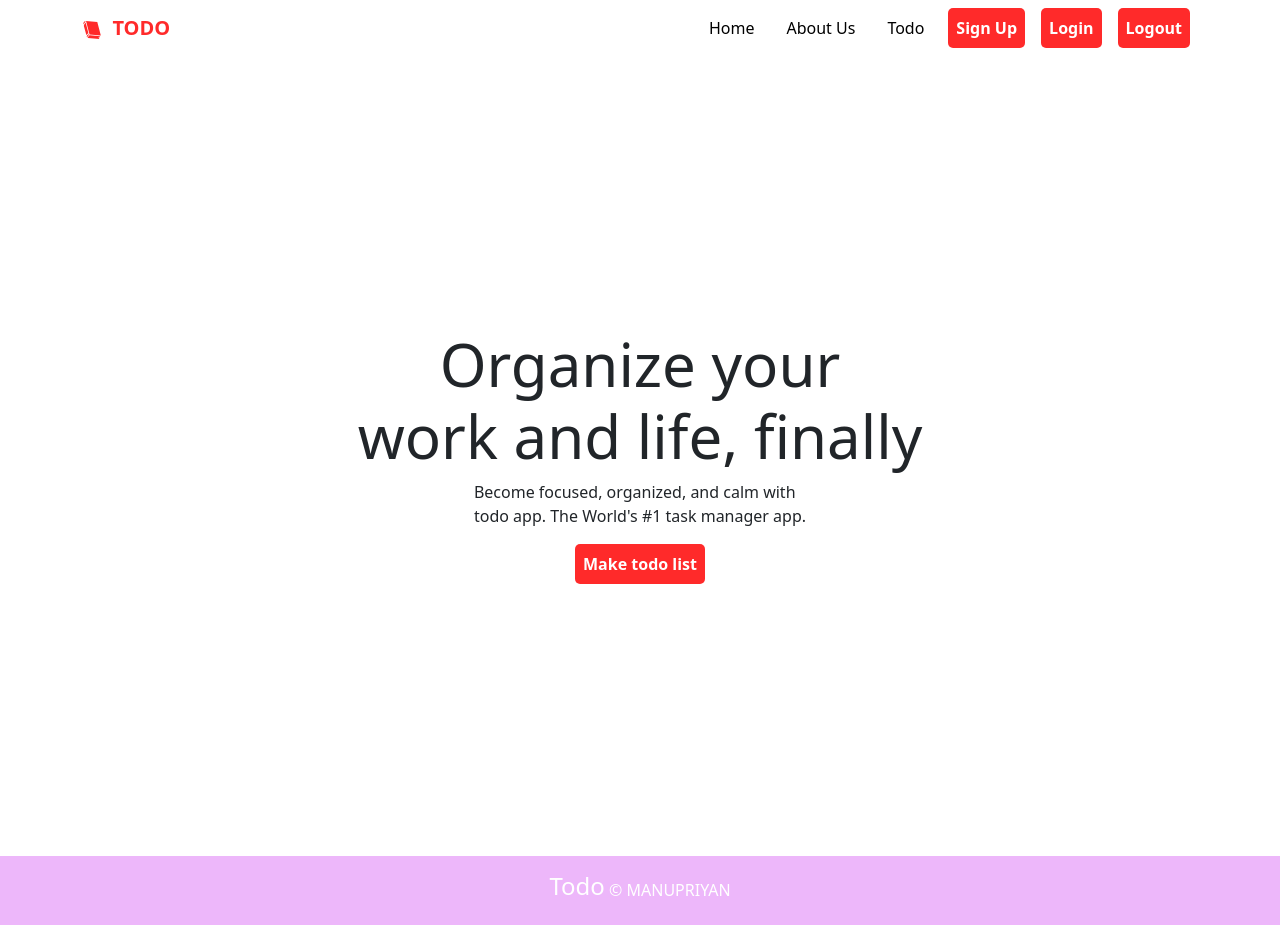
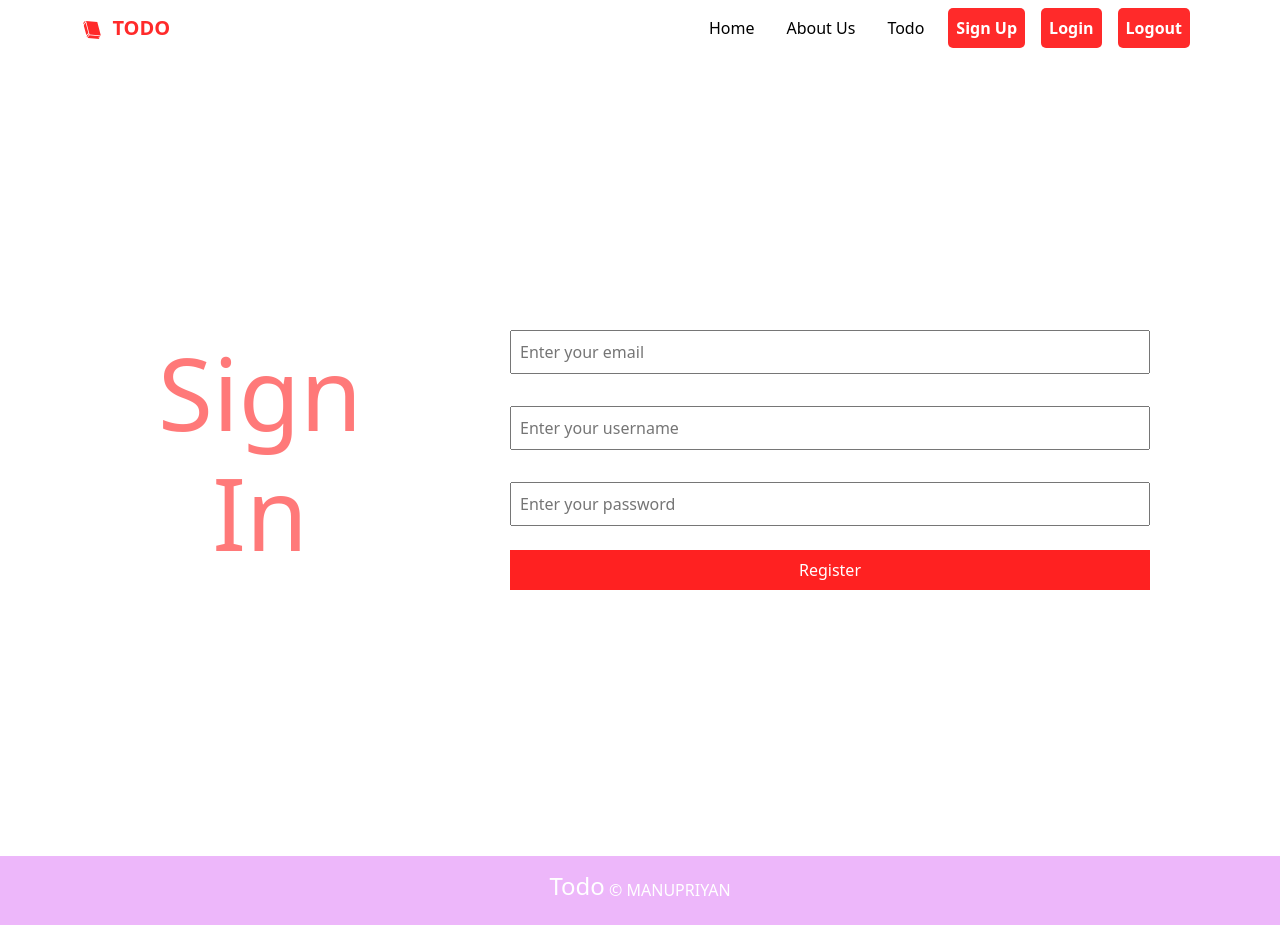
Before and after one commit to manu-git-b-s/todo_project_mern_stack, a React (Vite) app in the folder frontend/: page /login in a window 1280 px wide. Built offline with nearby package versions, Linux system fonts and the light colour scheme.

Commit message:
routing setup completed and signin and register pages completed

```diff
--- a/frontend/package.json
+++ b/frontend/package.json
@@ -12,7 +12,8 @@
   "dependencies": {
     "react": "^18.2.0",
     "react-dom": "^18.2.0",
-    "react-icons": "^4.12.0"
+    "react-icons": "^4.12.0",
+    "react-router-dom": "^6.21.1"
   },
   "devDependencies": {
     "@types/react": "^18.2.43",
--- a/frontend/src/App.tsx
+++ b/frontend/src/App.tsx
@@ -1,13 +1,24 @@
 import Home from "./components/home/Home";
 import Navbar from "./components/nav/Navbar";
 import Footer from "./components/footer/footer";
+import About from "./components/about/About";
+import { BrowserRouter as Router, Route, Routes } from "react-router-dom";
+import Register from "./components/register/Register";
+import Login from "./components/register/Login";
 
 function App() {
   return (
     <>
-      <Navbar />
-      <Home />
-      <Footer />
+      <Router>
+        <Navbar />
+        <Routes>
+          <Route path="/" element={<Home />} />
+          <Route path="/about" element={<About />} />
+          <Route path="/login" element={<Login />} />
+          <Route path="/register" element={<Register />} />
+        </Routes>
+        <Footer />
+      </Router>
     </>
   );
 }
--- /dev/null
+++ b/frontend/src/components/about/About.css
@@ -0,0 +1,14 @@
+.about {
+  width: 100%;
+  height: 100vh;
+}
+
+.about p {
+  text-align: justify;
+  text-justify: inter-word;
+}
+
+.about h1 {
+  border-bottom: 1px solid rgba(255, 0, 0, 0.87);
+  padding: 5px;
+}
--- /dev/null
+++ b/frontend/src/components/about/About.tsx
@@ -0,0 +1,29 @@
+import "./About.css";
+
+const About = () => {
+  return (
+    <div className="about d-flex justify-content-center align-items-center">
+      <div className="container ">
+        <h1 className="d-inline-block">About Us</h1>
+        <p>
+          Lorem ipsum, dolor sit amet consectetur adipisicing elit. Tempora distinctio perspiciatis id repellat nemo
+          recusandae sunt asperiores nesciunt reiciendis eveniet soluta, nobis, cupiditate non atque enim temporibus,
+          optio neque ab! Lorem ipsum, dolor sit amet consectetur adipisicing elit. Quos ab nisi a. Dicta odit similique
+          corrupti, eaque architecto quasi veniam, eius voluptas repellendus ducimus nemo nisi! Optio quibusdam maiores
+          officiis! Lorem ipsum dolor sit amet consectetur adipisicing elit. Maiores dolorem dolorum, non voluptatum ea
+          deserunt quis! Optio quidem alias dolores pariatur adipisci. Voluptate laborum aspernatur cum ullam deleniti
+          id soluta?Lorem ipsum,
+          <br /> dolor sit amet consectetur adipisicing elit. Tempora distinctio perspiciatis id repellat nemo
+          recusandae sunt asperiores nesciunt reiciendis eveniet soluta, nobis, cupiditate non atque enim temporibus,
+          optio neque ab! Lorem ipsum, dolor sit amet consectetur adipisicing elit. Quos ab nisi a. Dicta odit similique
+          corrupti, eaque architecto quasi veniam, eius voluptas repellendus ducimus nemo nisi! Optio quibusdam maiores
+          officiis! Lorem ipsum dolor sit amet consectetur adipisicing elit. Maiores dolorem dolorum, non voluptatum ea
+          deserunt quis! Optio quidem alias dolores pariatur adipisci. Voluptate laborum aspernatur cum ullam deleniti
+          id soluta?
+        </p>
+      </div>
+    </div>
+  );
+};
+
+export default About;
--- a/frontend/src/components/nav/Navbar.tsx
+++ b/frontend/src/components/nav/Navbar.tsx
@@ -1,15 +1,16 @@
 import "./Navbar.css";
 import { GiWhiteBook } from "react-icons/gi";
+import { Link } from "react-router-dom";
 
 const Navbar = () => {
   return (
     <div>
       <nav className="navbar navbar-expand-lg">
         <div className="container">
-          <a className="navbar-brand" href="#">
+          <Link className="navbar-brand" to="/">
             <GiWhiteBook /> &nbsp;
             <b>TODO</b>
-          </a>
+          </Link>
           <button
             className="navbar-toggler"
             type="button"
@@ -24,34 +25,34 @@ const Navbar = () => {
           <div className="collapse navbar-collapse" id="navbarSupportedContent">
             <ul className="navbar-nav ms-auto mb-2 mb-lg-0">
               <li className="nav-item mx-2">
-                <a className="nav-link active" aria-current="page" href="#">
+                <Link className="nav-link active" aria-current="page" to="/">
                   Home
-                </a>
+                </Link>
               </li>
               <li className="nav-item mx-2">
-                <a className="nav-link active" aria-current="page" href="#">
+                <Link className="nav-link active" aria-current="page" to="/about">
                   About Us
-                </a>
+                </Link>
               </li>
               <li className="nav-item mx-2">
-                <a className="nav-link active" aria-current="page" href="#">
+                <Link className="nav-link active" aria-current="page" to="/todo">
                   Todo
-                </a>
+                </Link>
               </li>
               <li className="nav-item mx-2">
-                <a className="nav-link active btn-nav" aria-current="page" href="#">
+                <Link className="nav-link active btn-nav" aria-current="page" to="/register">
                   Sign Up
-                </a>
+                </Link>
               </li>
               <li className="nav-item mx-2">
-                <a className="nav-link active btn-nav" aria-current="page" href="#">
+                <Link className="nav-link active btn-nav" aria-current="page" to="/login">
                   Login
-                </a>
+                </Link>
               </li>
               <li className="nav-item mx-2">
-                <a className="nav-link active btn-nav" aria-current="page" href="#">
+                <Link className="nav-link active btn-nav" aria-current="page" to="/">
                   Logout
-                </a>
+                </Link>
               </li>
             </ul>
           </div>
--- /dev/null
+++ b/frontend/src/components/register/HeadingComp.tsx
@@ -0,0 +1,17 @@
+interface HeadingCompProps {
+  heading1: string;
+  heading2: string;
+}
+
+const HeadingComp = ({ heading1, heading2 }: HeadingCompProps) => {
+  return (
+    <>
+      <h1 className="text-center sign-up-heading ">
+        {heading1} <br />
+        {heading2}
+      </h1>
+    </>
+  );
+};
+
+export default HeadingComp;
--- /dev/null
+++ b/frontend/src/components/register/Login.tsx
@@ -0,0 +1,37 @@
+import HeadingComp from "./HeadingComp";
+import "./Register.css";
+const Login = () => {
+  return (
+    <div>
+      <div className="register">
+        <div className="container">
+          <div className="row">
+            <div className="col-lg-4 column d-flex justify-content-center align-items-center">
+              <HeadingComp heading1={"Sign"} heading2={"In"} />
+            </div>
+            <div className="col-lg-8 column d-flex justify-content-center align-items-center">
+              <div className="d-flex flex-column w-100 p-5">
+                <input className="p-2 my-3 input-sign-up" name="email" type="email" placeholder="Enter your email" />
+                <input
+                  className="p-2 my-3 input-sign-up"
+                  name="username"
+                  type="text"
+                  placeholder="Enter your username"
+                />
+                <input
+                  className="p-2 my-3 input-sign-up"
+                  name="password"
+                  type="password"
+                  placeholder="Enter your password"
+                />
+                <button className="btn-signup p-2 my-2">Register</button>
+              </div>
+            </div>
+          </div>
+        </div>
+      </div>
+    </div>
+  );
+};
+
+export default Login;
--- /dev/null
+++ b/frontend/src/components/register/Register.css
@@ -0,0 +1,25 @@
+.register {
+  width: 100%;
+  height: 100vh;
+}
+
+.column {
+  height: 100vh;
+}
+
+.sign-up-heading {
+  font-size: 100px;
+  color: rgba(255, 0, 0, 0.87);
+  opacity: 0.6;
+}
+
+.btn-signup {
+  background-color: rgba(255, 0, 0, 0.87);
+  border: none;
+  color: #fff;
+  outline: none;
+}
+
+.input-sign-up {
+  outline: none;
+}
--- /dev/null
+++ b/frontend/src/components/register/Register.tsx
@@ -0,0 +1,31 @@
+import HeadingComp from "./HeadingComp";
+import "./Register.css";
+
+const Register = () => {
+  return (
+    <div className="register">
+      <div className="container">
+        <div className="row">
+          <div className="col-lg-8 column d-flex justify-content-center align-items-center">
+            <div className="d-flex flex-column w-100 p-5">
+              <input className="p-2 my-3 input-sign-up" name="email" type="email" placeholder="Enter your email" />
+              <input className="p-2 my-3 input-sign-up" name="username" type="text" placeholder="Enter your username" />
+              <input
+                className="p-2 my-3 input-sign-up"
+                name="password"
+                type="password"
+                placeholder="Enter your password"
+              />
+              <button className="btn-signup p-2 my-2">Register</button>
+            </div>
+          </div>
+          <div className="col-lg-4 col-left column d-flex justify-content-center align-items-center">
+            <HeadingComp heading1={"Sign"} heading2={"Up"} />
+          </div>
+        </div>
+      </div>
+    </div>
+  );
+};
+
+export default Register;
```
Also changed, not shown: frontend/src/main.tsx (+7 -7 lines), 1 other file (tests, documents, lock files or other folders).
